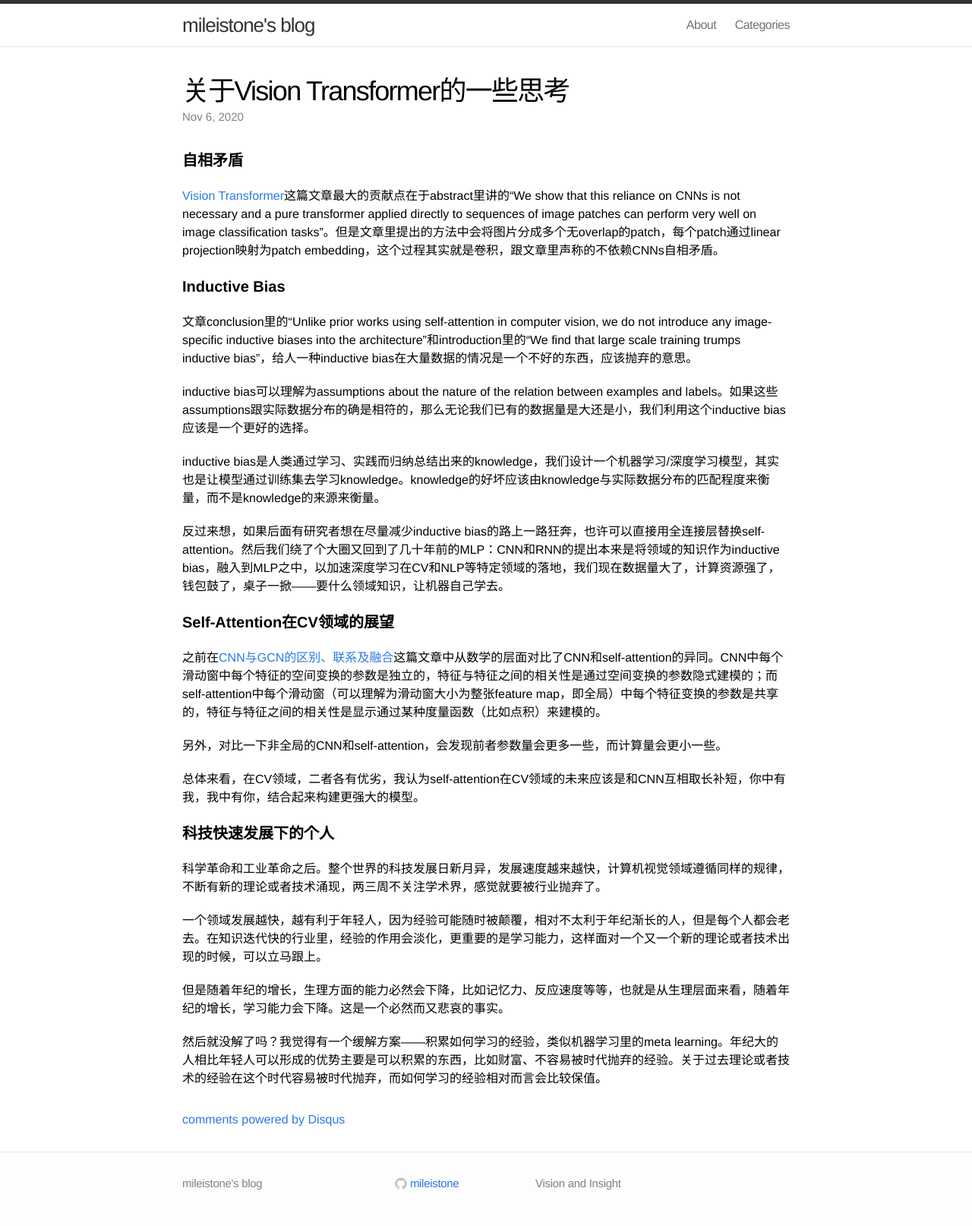
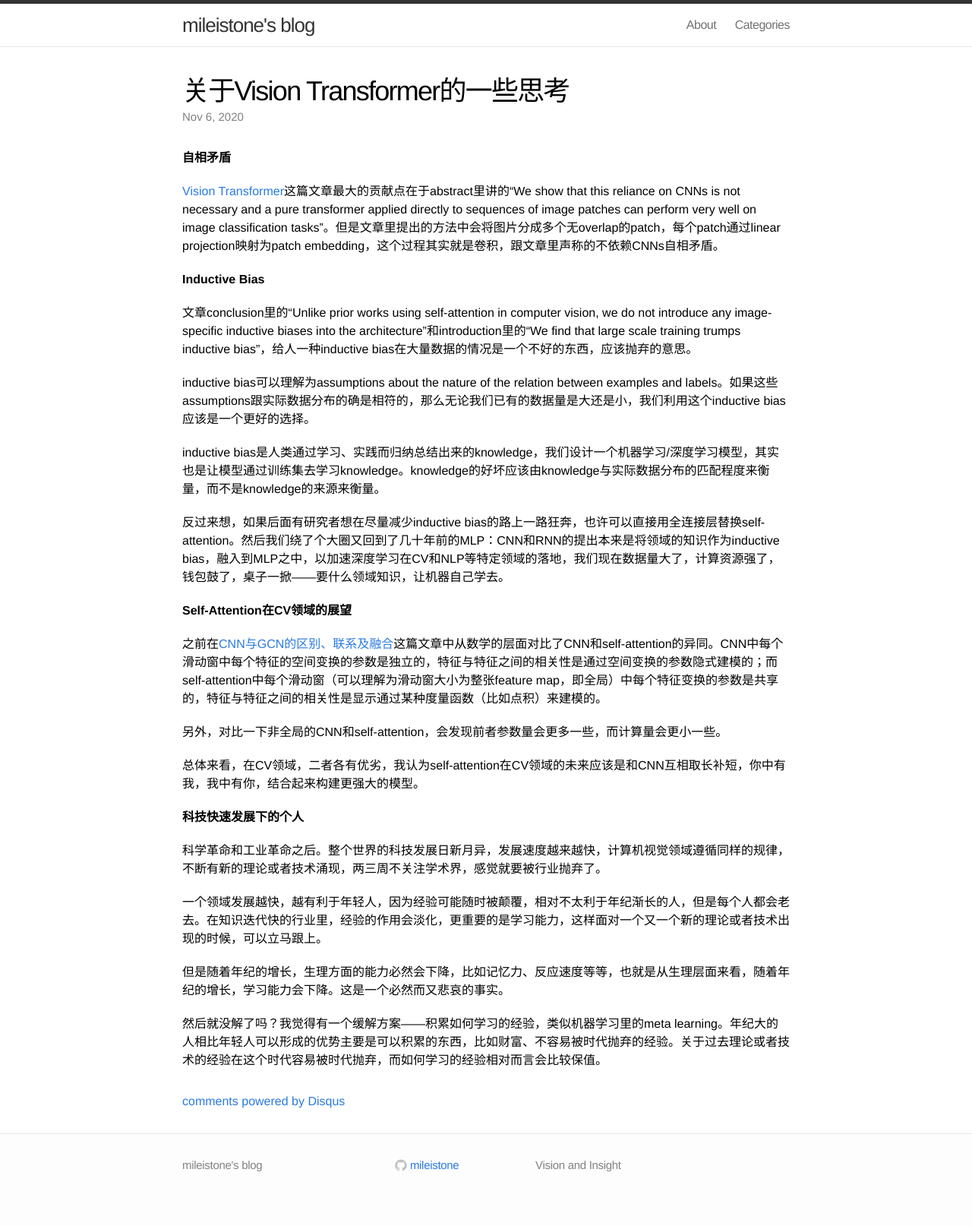
Before and after one commit to mileistone/mileistone.github.io, a Jekyll site: the page built from _posts/2020-11-06-thought-on-vision-transformer.md, in a window 1280 px wide. Shown: the whole page at 76% size. Built offline with Jekyll 4.4.1, drawn with Linux system fonts in a browser that asks for light colours; comment, search, counter and statistics services are not loaded; after the commit the page ends 1590 px from its top, so only the background shows below that.

```diff
--- a/_posts/2020-11-06-thought-on-vision-transformer.md
+++ b/_posts/2020-11-06-thought-on-vision-transformer.md
@@ -7,11 +7,11 @@ categories: Work
 date: 2020-11-06 14:00:00
 ---
 
-##### 自相矛盾
+###### 自相矛盾
 
 [Vision Transformer](https://arxiv.org/abs/2010.11929)这篇文章最大的贡献点在于abstract里讲的“We show that this reliance on CNNs is not necessary and a pure transformer applied directly to sequences of image patches can perform very well on image classification tasks”。但是文章里提出的方法中会将图片分成多个无overlap的patch，每个patch通过linear projection映射为patch embedding，这个过程其实就是卷积，跟文章里声称的不依赖CNNs自相矛盾。
 
-##### Inductive Bias
+###### Inductive Bias
 文章conclusion里的“Unlike prior works using self-attention in computer vision, we do not introduce any image-specific inductive biases into the architecture”和introduction里的“We find that large scale training trumps inductive bias”，给人一种inductive bias在大量数据的情况是一个不好的东西，应该抛弃的意思。
 
 inductive bias可以理解为assumptions about the nature of the relation
@@ -21,14 +21,14 @@ inductive bias是人类通过学习、实践而归纳总结出来的knowledge，
 
 反过来想，如果后面有研究者想在尽量减少inductive bias的路上一路狂奔，也许可以直接用全连接层替换self-attention。然后我们绕了个大圈又回到了几十年前的MLP：CNN和RNN的提出本来是将领域的知识作为inductive bias，融入到MLP之中，以加速深度学习在CV和NLP等特定领域的落地，我们现在数据量大了，计算资源强了，钱包鼓了，桌子一掀——要什么领域知识，让机器自己学去。
 
-##### Self-Attention在CV领域的展望
+###### Self-Attention在CV领域的展望
 之前在[CNN与GCN的区别、联系及融合](https://zhuanlan.zhihu.com/p/147654689)这篇文章中从数学的层面对比了CNN和self-attention的异同。CNN中每个滑动窗中每个特征的空间变换的参数是独立的，特征与特征之间的相关性是通过空间变换的参数隐式建模的；而self-attention中每个滑动窗（可以理解为滑动窗大小为整张feature map，即全局）中每个特征变换的参数是共享的，特征与特征之间的相关性是显示通过某种度量函数（比如点积）来建模的。
 
 另外，对比一下非全局的CNN和self-attention，会发现前者参数量会更多一些，而计算量会更小一些。
 
 总体来看，在CV领域，二者各有优劣，我认为self-attention在CV领域的未来应该是和CNN互相取长补短，你中有我，我中有你，结合起来构建更强大的模型。
 
-##### 科技快速发展下的个人
+###### 科技快速发展下的个人
 科学革命和工业革命之后。整个世界的科技发展日新月异，发展速度越来越快，计算机视觉领域遵循同样的规律，不断有新的理论或者技术涌现，两三周不关注学术界，感觉就要被行业抛弃了。
 
 一个领域发展越快，越有利于年轻人，因为经验可能随时被颠覆，相对不太利于年纪渐长的人，但是每个人都会老去。在知识迭代快的行业里，经验的作用会淡化，更重要的是学习能力，这样面对一个又一个新的理论或者技术出现的时候，可以立马跟上。
```
